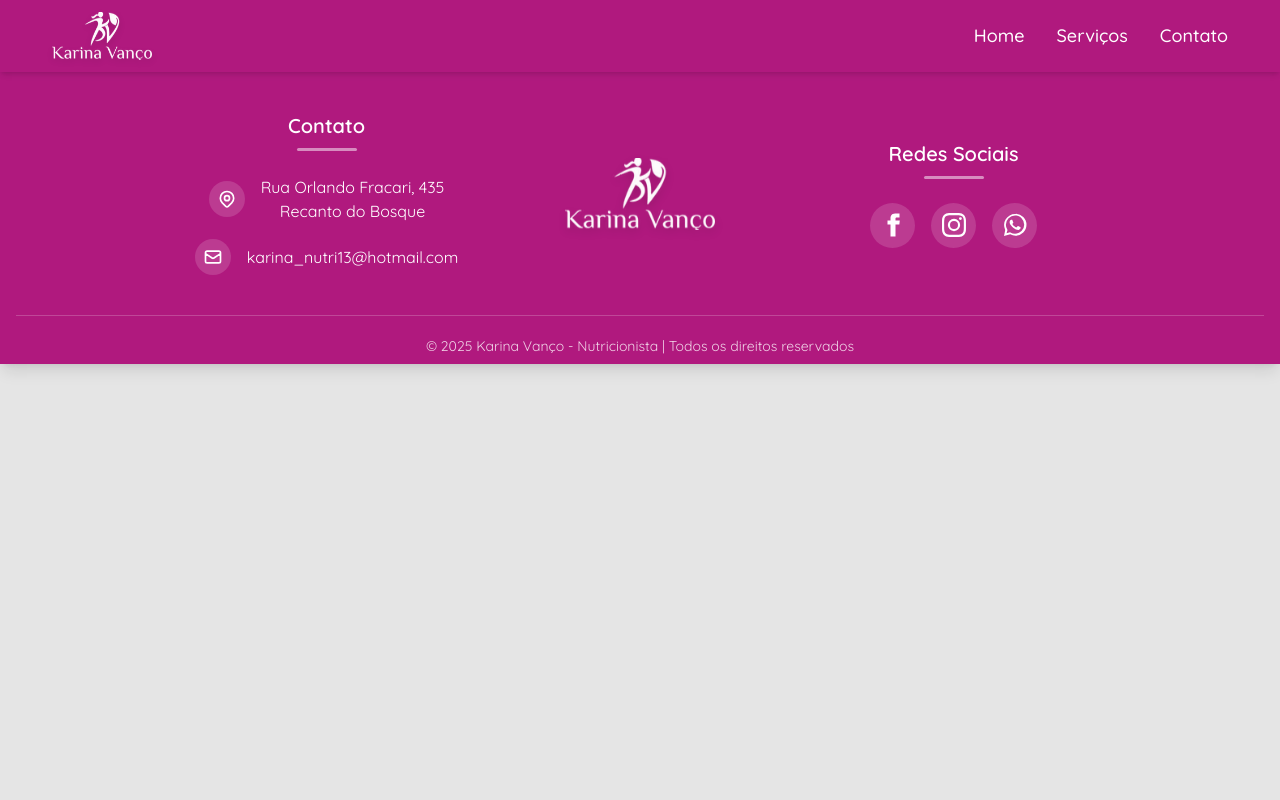
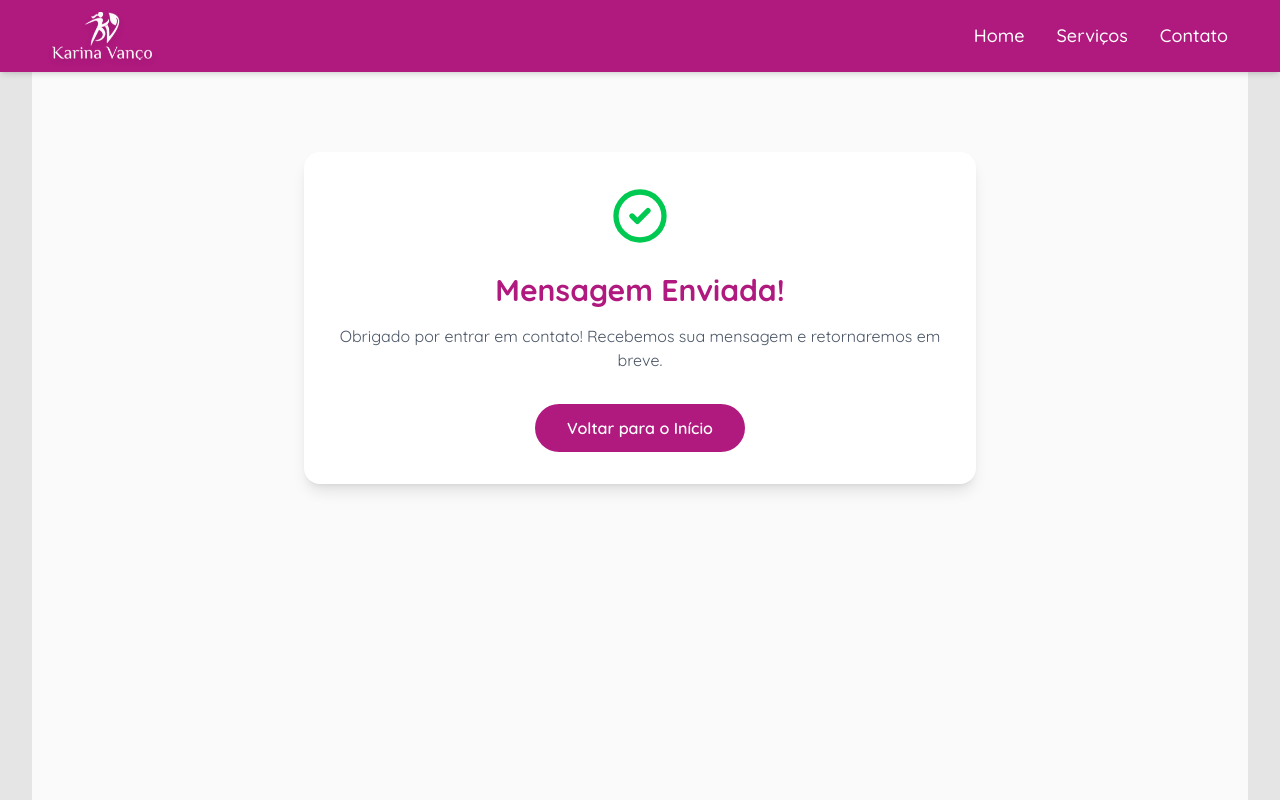
Before and after one commit to leonardomaran-dev/karina-vanco, a Vue app: page /success in a window 1280 px wide. Shown: the top 800 px of the page. Built offline with nearby package versions, Linux system fonts and the light colour scheme.

Commit message:
fix: error 404

```diff
--- a/src/router/index.js
+++ b/src/router/index.js
@@ -13,6 +13,11 @@ const router = createRouter({
       name: 'contact',
       component: () => import('../views/Contact.vue'),
     },
+    {
+      path: '/success',
+      name: 'Success',
+      component: () => import('../views/Success.vue')
+    },
     // {
     //   path: '/contact-2',
     //   name: 'contact2',
--- a/src/views/Contact.vue
+++ b/src/views/Contact.vue
@@ -25,12 +25,12 @@
             Me mande uma mensagem
           </h2>
           <form
-
             class="space-y-6"
             name="contact"
             method="POST"
             data-netlify="true"
             netlify-honeypot="bot-field"
+            action="/success"
           >
             <input type="hidden" name="form-name" value="contact" />
             <div class="hidden">
@@ -202,7 +202,6 @@ function showFlashMessage(type, title, message) {
     message,
   };
 
-  // Esconder a mensagem após 5 segundos
   setTimeout(() => {
     hideFlashMessage();
   }, 5000);
@@ -211,45 +210,4 @@ function showFlashMessage(type, title, message) {
 function hideFlashMessage() {
   flashMessage.value.show = false;
 }
-
-async function sendForm() {
-  loading.value = true;
-  try {
-    const formData = new FormData();
-    formData.append('name', name.value);
-    formData.append('email', email.value);
-    formData.append('subject', subject.value);
-    formData.append('message', message.value);
-
-    const response = await fetch('/', {
-      method: 'POST',
-      headers: { 'Content-Type': 'application/x-www-form-urlencoded' },
-      body: new URLSearchParams(formData).toString()
-    });
-
-    if (!response.ok) {
-      throw new Error('Falha ao enviar mensagem');
-    }
-
-    showFlashMessage(
-      'success',
-      'Mensagem Enviada!',
-      'Recebemos sua mensagem e retornaremos em breve.'
-    );
-
-    name.value = '';
-    email.value = '';
-    subject.value = '';
-    message.value = '';
-  } catch (error) {
-    console.error('Erro ao enviar o email:', error);
-    showFlashMessage(
-      'error',
-      'Erro ao Enviar',
-      'Desculpe, não foi possível enviar sua mensagem. Por favor, tente novamente.'
-    );
-  } finally {
-    loading.value = false;
-  }
-}
 </script>
--- /dev/null
+++ b/src/views/Success.vue
@@ -0,0 +1,25 @@
+<template>
+  <div class="min-h-screen bg-neutral-50 py-20">
+    <div class="container mx-auto px-4">
+      <div class="max-w-2xl mx-auto text-center">
+        <div class="bg-white rounded-2xl shadow-lg p-8">
+          <div class="text-green-500 mb-6">
+            <svg class="w-16 h-16 mx-auto" fill="none" stroke="currentColor" viewBox="0 0 24 24">
+              <path stroke-linecap="round" stroke-linejoin="round" stroke-width="2" d="M9 12l2 2 4-4m6 2a9 9 0 11-18 0 9 9 0 0118 0z"></path>
+            </svg>
+          </div>
+          <h1 class="text-3xl font-bold text-primary mb-4">Mensagem Enviada!</h1>
+          <p class="text-gray-600 mb-8">
+            Obrigado por entrar em contato! Recebemos sua mensagem e retornaremos em breve.
+          </p>
+          <router-link
+            to="/"
+            class="inline-block bg-primary text-white px-8 py-3 rounded-full font-semibold transition-all duration-300 hover:-translate-y-1 hover:shadow-lg"
+          >
+            Voltar para o Início
+          </router-link>
+        </div>
+      </div>
+    </div>
+  </div>
+</template>
```
